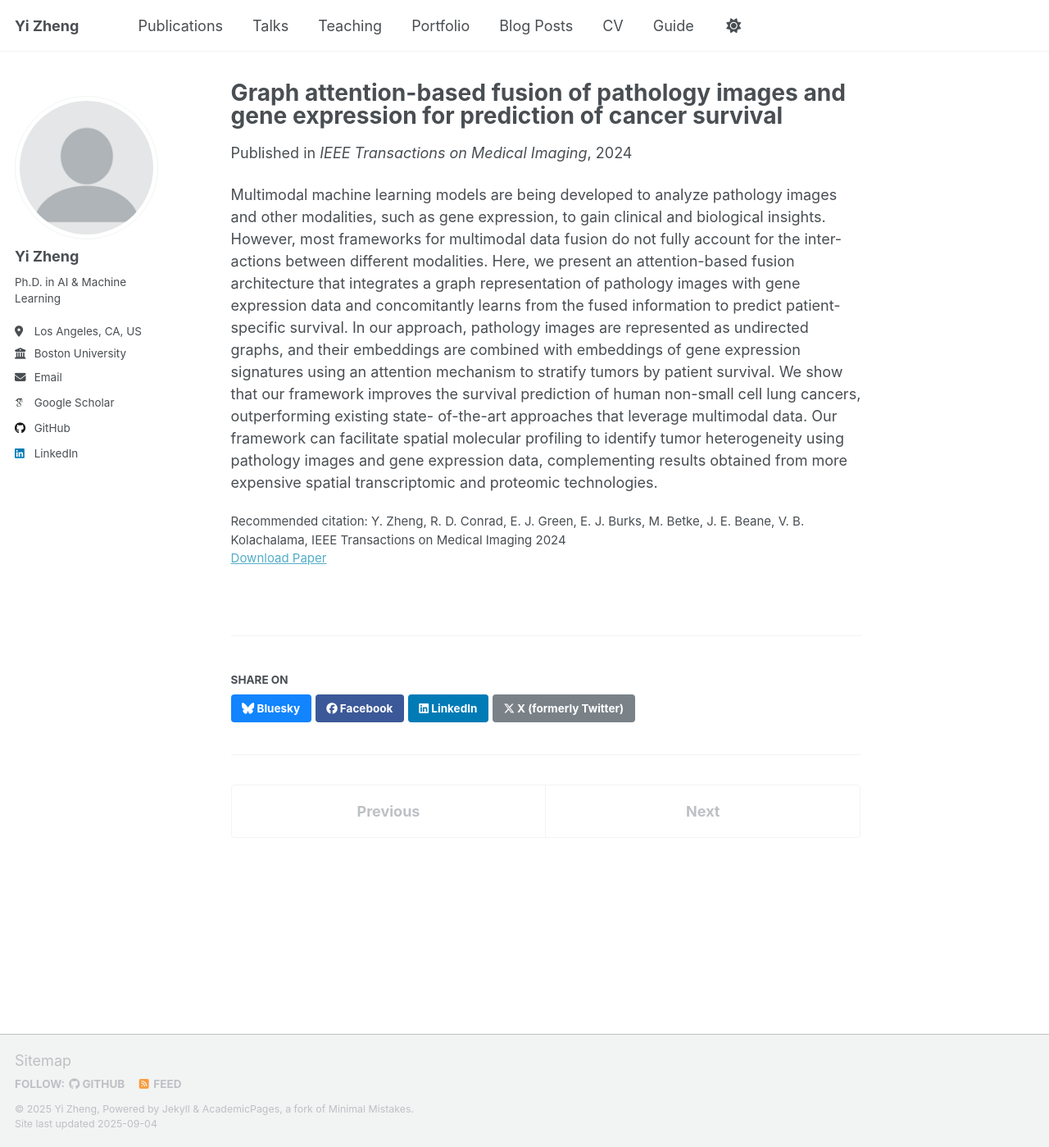
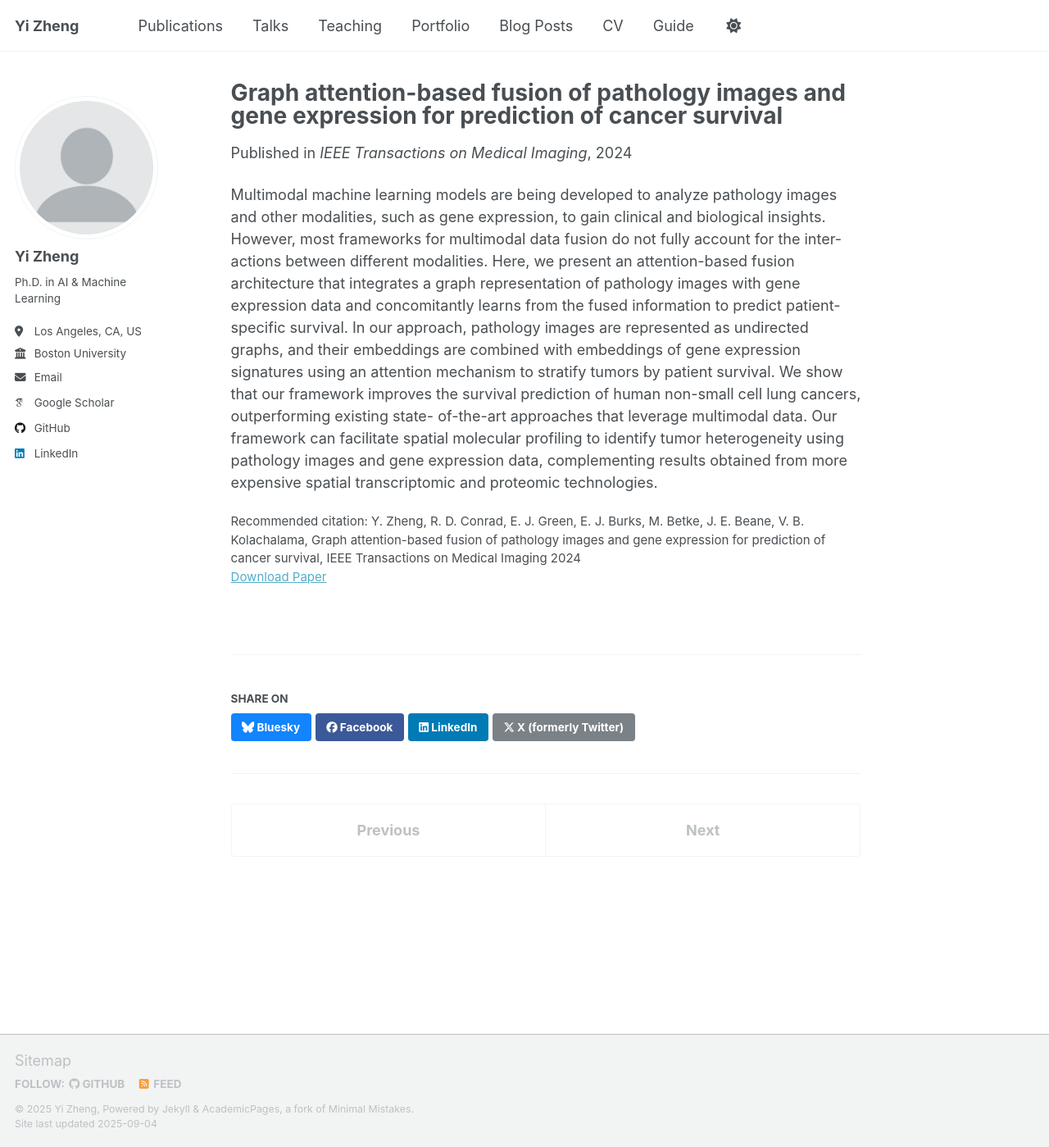
Before and after one commit to GSWS/GSWS.github.io, a Jekyll site: the page built from _publications/graph-attention.md, in a window 1280 px wide and 1399 px high. Shown: the whole window at 82% size. Built offline with Jekyll 4.4.1, drawn with Linux system fonts in a browser that asks for light colours; some web fonts are replaced; a script that is not in the unit is left out.

Commit message:
Update graph-attention.md

```diff
--- a/_publications/graph-attention.md
+++ b/_publications/graph-attention.md
@@ -7,7 +7,7 @@
 date: 2024-04-08
 venue: 'IEEE Transactions on Medical Imaging'
 paperurl: 'http://GSWS.github.io/files/Graph_Attention-Based_Fusion_of_Pathology_Images_and_Gene_Expression_for_Prediction_of_Cancer_Survival.pdf'
-citation: "Y. Zheng, R. D. Conrad, E. J. Green, E. J. Burks, M. Betke, J. E. Beane, V. B. Kolachalama, IEEE Transactions on Medical Imaging 2024"
+citation: "Y. Zheng, R. D. Conrad, E. J. Green, E. J. Burks, M. Betke, J. E. Beane, V. B. Kolachalama, Graph attention-based fusion of pathology images and gene expression for prediction of cancer survival, IEEE Transactions on Medical Imaging 2024"
 ---
 Multimodal machine learning models are being developed to analyze pathology images and other modalities, such as gene expression, to gain clinical and biological insights. However, most frameworks for multimodal data fusion do not fully account for the inter- actions between different modalities. Here, we present an attention-based fusion architecture that integrates a graph representation of pathology images with gene expression data and concomitantly learns from the fused information to predict patient-specific survival. In our approach, pathology images are represented as undirected graphs, and their embeddings are combined with embeddings of gene expression signatures using an attention mechanism to stratify tumors by patient survival. We show that our framework improves the survival prediction of human non-small cell lung cancers, outperforming existing state- of-the-art approaches that leverage multimodal data. Our framework can facilitate spatial molecular profiling to identify tumor heterogeneity using pathology images and gene expression data, complementing results obtained from more expensive spatial transcriptomic and proteomic technologies.
 
```
